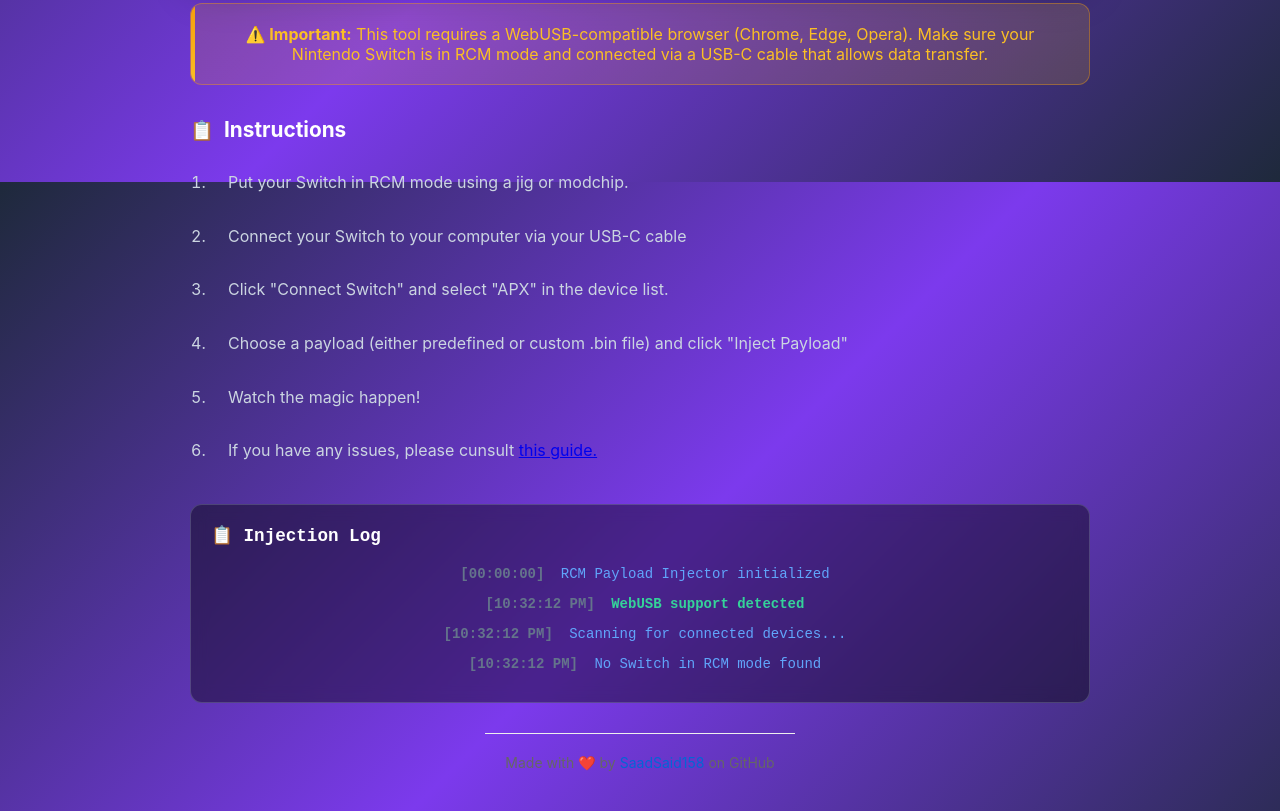
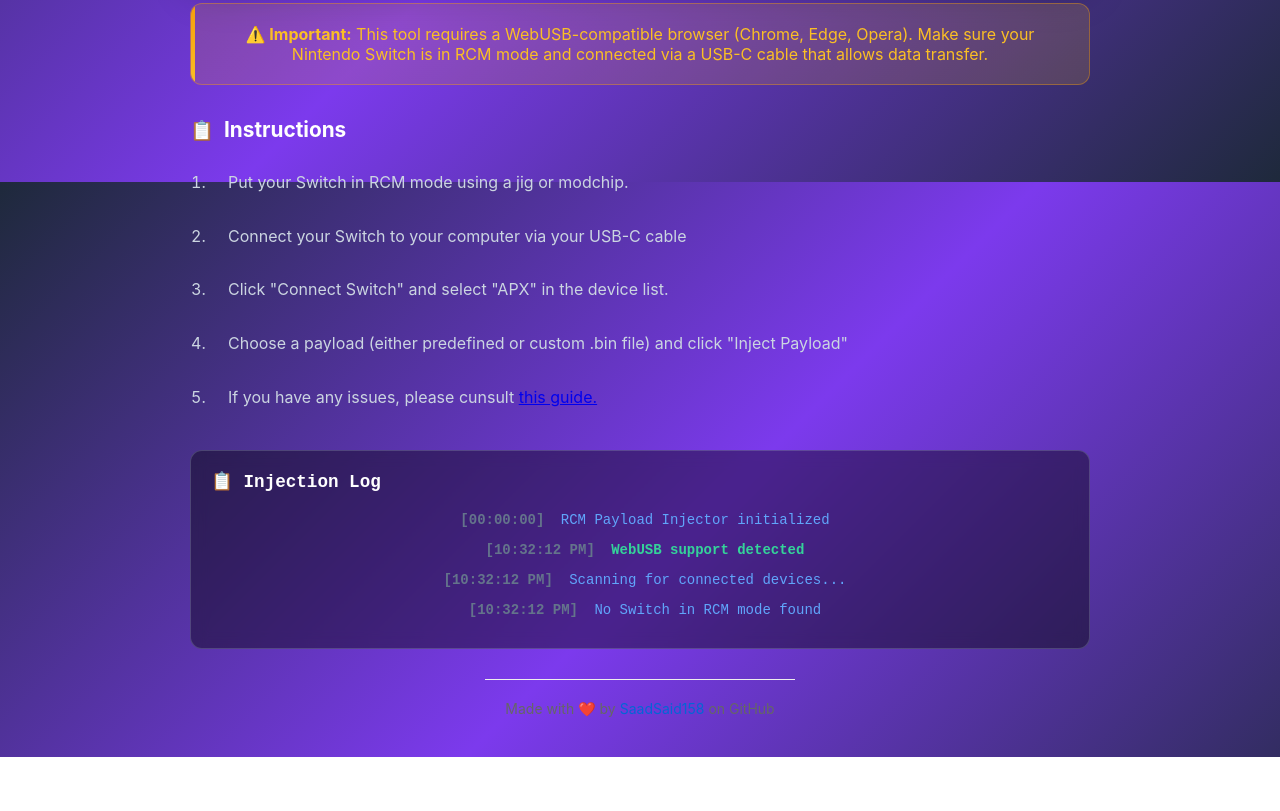
Before and after one commit to SaadSaid158/fusee-web-injector, a plain HTML site: page index.html in a window 1280 px wide. Shown: the part 1418-2229 px from the top of the page. After the commit the page ends 2175 px from the top, so only its background shows below. Drawn offline with Linux system fonts and the light colour scheme.

Commit message:
Update index.html

```diff
--- a/index.html
+++ b/index.html
@@ -741,7 +741,6 @@
                 <li>Connect your Switch to your computer via your USB-C cable</li>
                 <li>Click "Connect Switch" and select "APX" in the device list.</li>
                 <li>Choose a payload (either predefined or custom .bin file) and click "Inject Payload"</li>
-                <li>Watch the magic happen!</lie.>
                 <li>If you have any issues, please cunsult <a href="https://switch.hacks.guide/">this guide.</a></li>
             </ol>
         </div>
```
